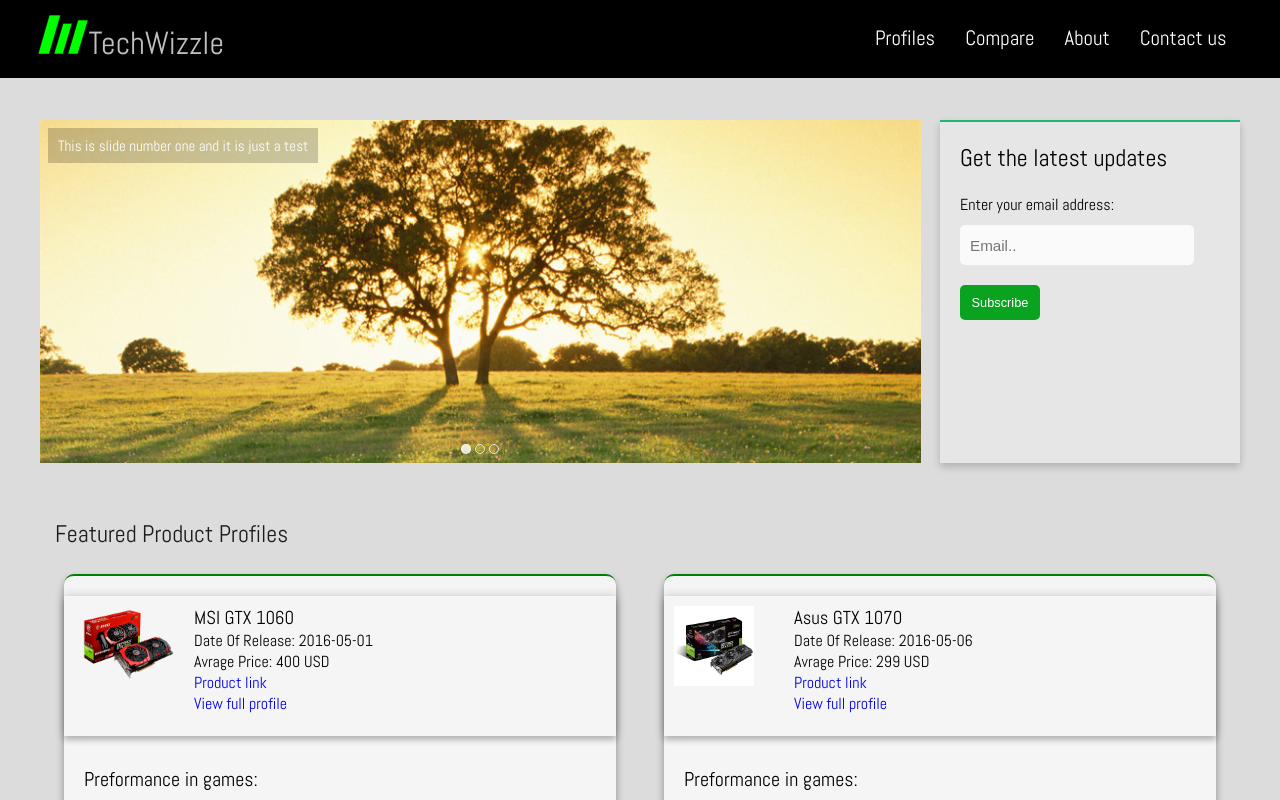
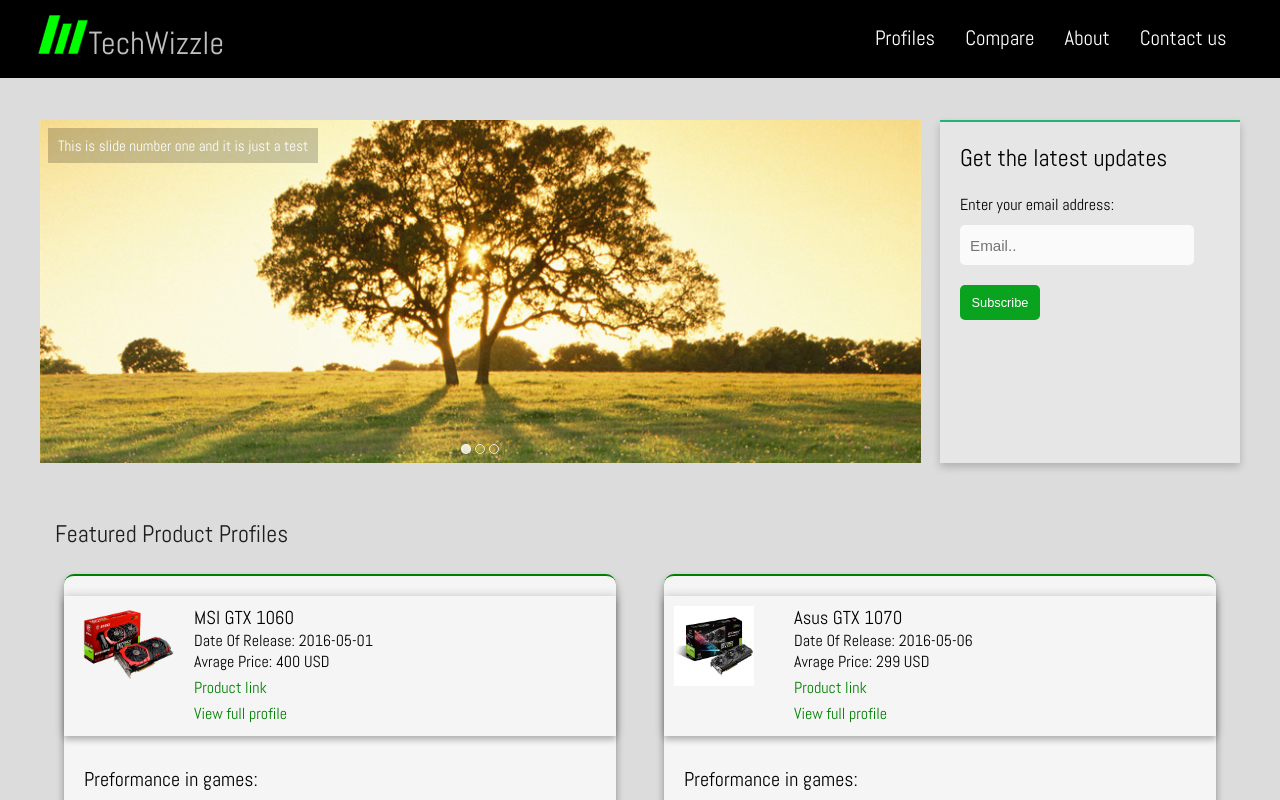
Before and after one commit to SarmadSA/techwizzle-react, a React (Create React App) app: page / in a window 1280 px wide. Shown: the top 800 px of the page. Built offline with nearby package versions, Linux system fonts and the light colour scheme.

Commit message:
Edit class name & fix profile routing link

```diff
--- a/src/components/CardHeader.js
+++ b/src/components/CardHeader.js
@@ -1,4 +1,5 @@
 import React from 'react';
+import {Link} from 'react-router-dom';
 import '../css/CardHeader.css';
 
 const CardHeader = (props) =>{
@@ -12,9 +13,9 @@
                 <h3>{title}</h3>
                 <p>Date Of Release: {dateOfRelease}</p>
                 <p>Avrage Price: {price} USD</p>
-                <a href={productLink} target="_blank" className="profile-link"> Product link</a>
+                <a href={productLink} target="_blank" className="custom-link"> Product link</a>
                 <br/>
-                <a href={profileLink} className="profile-link">View full profile</a>
+                <Link to={"" + profileLink} className="custom-link">View full profile</Link>
             </div>
         </div>
     );
```
